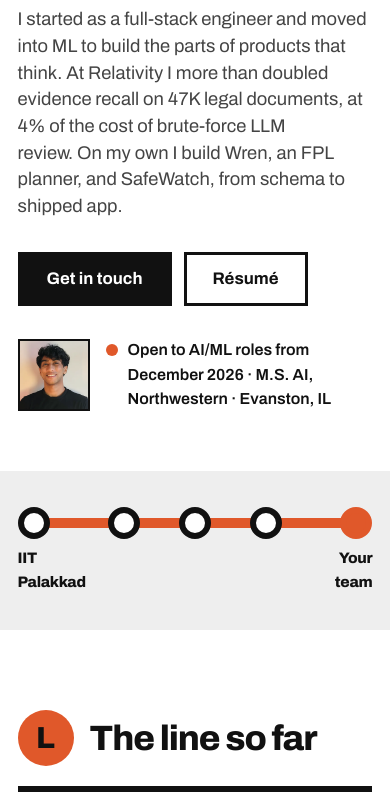
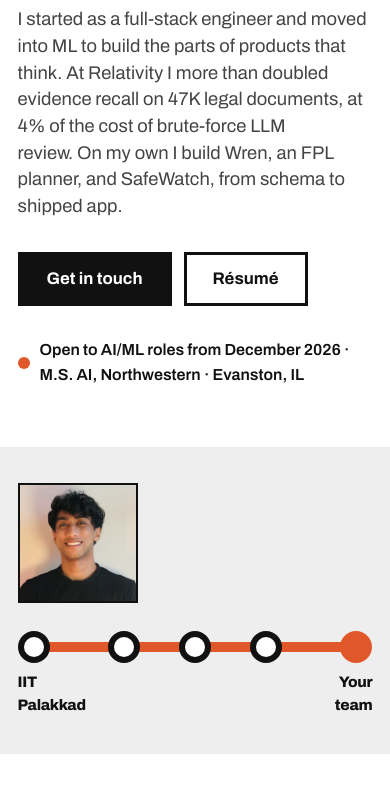
Before and after one commit to sujitmandava/sujitmandava.github.io, an Astro site: page / in a window 390 px wide. Shown: the part 292-1100 px from the top of the page. Built offline with nearby package versions, Linux system fonts and the light colour scheme; Astro itself is replaced by a stand-in of ours.

Commit message:
Move portrait into the hero panel, fill the viewport, widen frame to 1520px
Co-Authored-By: Claude Opus 5.5 <noreply@anthropic.com>

```diff
--- a/src/pages/index.astro
+++ b/src/pages/index.astro
@@ -117,12 +117,11 @@ const projects = [
           <a class="btn btn--solid" href={`mailto:${email}`}>Get in touch</a>
           <a class="btn btn--line" href="/resume.pdf">Résumé <span class="sr">(PDF)</span></a>
         </div>
-        <div class="byline">
-          <img class="portrait" src="/images/portrait.webp" alt="Sujit Mandava" width="480" height="480" decoding="async" fetchpriority="high" />
-          <p class="hero__status">Open to AI/ML roles from December 2026 · M.S. AI, Northwestern · Evanston, IL</p>
-        </div>
+        <p class="hero__status">Open to AI/ML roles from December 2026 · M.S. AI, Northwestern · Evanston, IL</p>
       </div>
 
+      <div class="hero__side">
+      <img class="portrait" src="/images/portrait.webp" alt="Sujit Mandava" width="480" height="480" decoding="async" fetchpriority="high" />
       <nav class="strip" aria-label="Career so far">
         <ol>
           {stops.map((s) => (
@@ -131,6 +130,7 @@ const projects = [
           <li class="strip__end"><a href="#terminal"><span class="strip__dot"></span><span class="strip__name">Your team</span><span class="strip__note">From December 2026</span></a></li>
         </ol>
       </nav>
+      </div>
     </section>
 
     <section class="line" id="line" aria-labelledby="line-title">
--- a/src/styles/global.css
+++ b/src/styles/global.css
@@ -37,7 +37,7 @@
   --bullet-other: #67686b;
 
   --gutter: clamp(16px, 4.5vw, 72px);
-  --max: 1320px;
+  --max: 1520px;
   --band-h: 68px;
   --rule: 6px;
   --ease-out: cubic-bezier(0.16, 1, 0.3, 1);
@@ -192,7 +192,7 @@ a { color: inherit; text-decoration-thickness: 2px; text-underline-offset: 0.2em
   --edge: max(var(--gutter), calc((100vw - var(--max)) / 2 + var(--gutter)));
   display: grid;
   grid-template-columns: minmax(0, 1fr) calc(clamp(320px, 30vw, 440px) + var(--edge) - var(--gutter));
-  min-height: min(calc(100svh - var(--band-h)), 860px);
+  min-height: calc(100svh - var(--band-h));
 }
 .hero__copy {
   padding: clamp(48px, 8vh, 104px) var(--gutter) clamp(48px, 7vh, 88px) var(--edge);
@@ -208,19 +208,21 @@ a { color: inherit; text-decoration-thickness: 2px; text-underline-offset: 0.2em
 .hero__lede { font-size: clamp(1.15rem, 1.6vw, 1.4rem); line-height: 1.45; color: var(--ink-2); max-width: 54ch; }
 .hero__status { font-weight: 600; font-size: 1rem; display: flex; align-items: center; gap: 10px; }
 .hero__status::before { content: ""; width: 12px; height: 12px; border-radius: 50%; background: var(--career); flex: none; }
-.byline { display: flex; align-items: center; gap: clamp(16px, 2vw, 24px); }
-.byline .hero__status { align-items: baseline; max-width: 44ch; }
-.byline .hero__status::before { transform: translateY(1px); }
+.hero__side {
+  background: var(--panel);
+  padding: clamp(40px, 8vh, 96px) var(--edge) clamp(40px, 8vh, 96px) clamp(24px, 3vw, 44px);
+  display: flex; flex-direction: column; justify-content: center; gap: clamp(32px, 5vh, 56px);
+}
 .portrait {
   flex: none;
-  width: clamp(72px, 7vw, 96px); height: auto; aspect-ratio: 1;
+  width: clamp(150px, 12vw, 200px); height: auto; aspect-ratio: 1;
   object-fit: cover;
   border: 2px solid var(--ink);
   background: var(--panel);
 }
 
 /* Career strip diagram */
-.strip { background: var(--panel); padding: clamp(40px, 8vh, 96px) var(--edge) clamp(40px, 8vh, 96px) clamp(24px, 3vw, 44px); display: flex; align-items: center; }
+.strip { display: flex; align-items: center; }
 .strip ol { position: relative; width: 100%; display: grid; gap: clamp(22px, 4.2vh, 44px); }
 .strip ol::before {
   content: ""; position: absolute;
@@ -241,7 +243,6 @@ a { color: inherit; text-decoration-thickness: 2px; text-underline-offset: 0.2em
 .strip__end .strip__dot { background: var(--career); border-color: var(--career); }
 
 @media (max-width: 860px) {
-  .strip { padding: 28px var(--gutter) 24px; }
   .strip ol { grid-auto-flow: column; grid-auto-columns: 1fr; gap: 0; }
   .strip ol::before { left: 18px; right: 18px; top: 11px; bottom: auto; width: auto; height: 10px; }
   .strip a { grid-template-columns: 1fr; justify-items: center; text-align: center; row-gap: 8px; }
@@ -254,7 +255,8 @@ a { color: inherit; text-decoration-thickness: 2px; text-underline-offset: 0.2em
 @media (max-width: 860px) {
   .hero { grid-template-columns: 1fr; min-height: 0; }
   .hero__copy { padding-left: var(--gutter); }
-  .strip { padding: 36px var(--gutter); }
+  .hero__side { padding: 36px var(--gutter); gap: 28px; }
+  .portrait { width: 120px; }
 }
 
 /* ---------- Section frame ---------- */
```
Also changed, not shown: DESIGN.md (+5 -5 lines), PRODUCT.md (+1 -1 lines).
